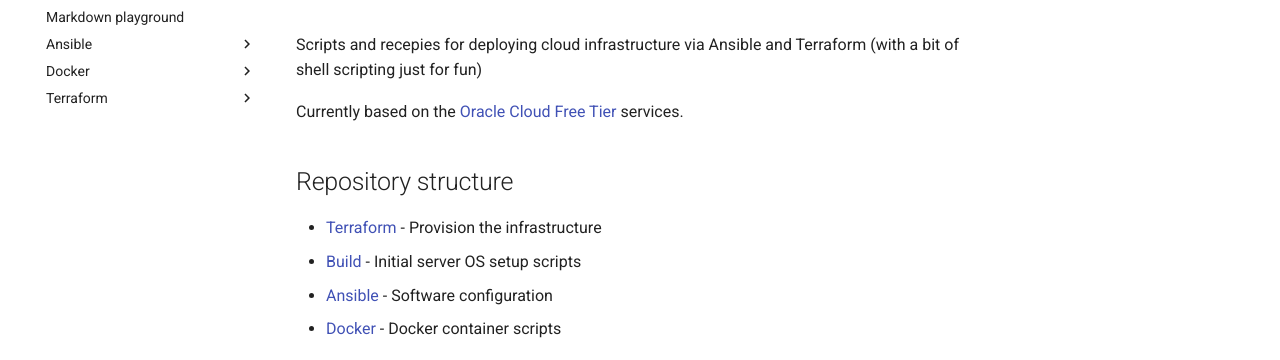
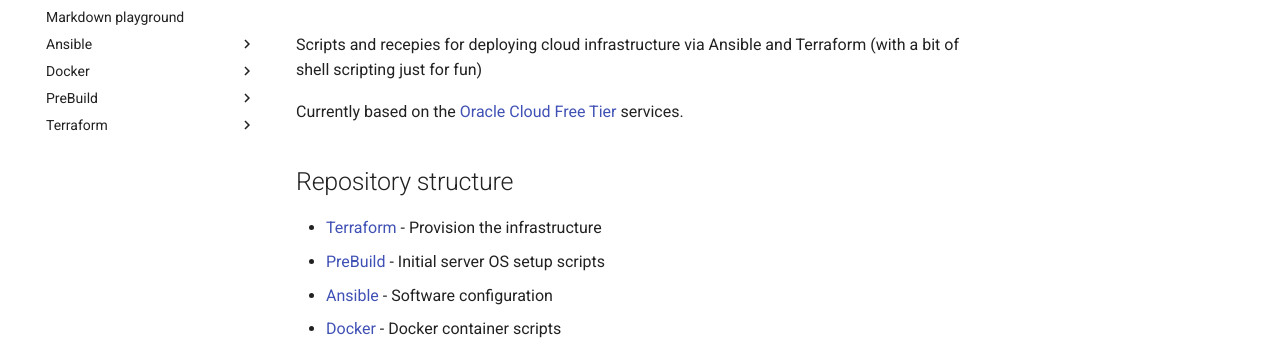
Before and after one commit to GuyWicks/ansible-playbook, an MkDocs documentation site: the page built from docs/index.md, in a window 1280 px wide and 1195 px high. Shown: the part 148-508 px from the top of the window. Built offline with MkDocs 1.6.1 and Material for MkDocs 9.7.7, drawn with Linux system fonts in a browser that asks for light colours; comment, search, counter and statistics services are not loaded.

Commit message:
Cleaning up sections

```diff
--- a/docs/index.md
+++ b/docs/index.md
@@ -7,7 +7,7 @@
 ## Repository structure
 
 * [Terraform](./Terraform/) - Provision the infrastructure
-* [Build](./Build/) - Initial server OS setup scripts
+* [PreBuild](./Build/) - Initial server OS setup scripts
 * [Ansible](./Ansible/) - Software configuration
 * [Docker](./Docker/) - Docker container scripts
 
```
Also changed, not shown: docs/PreBuild/index.md (added).
